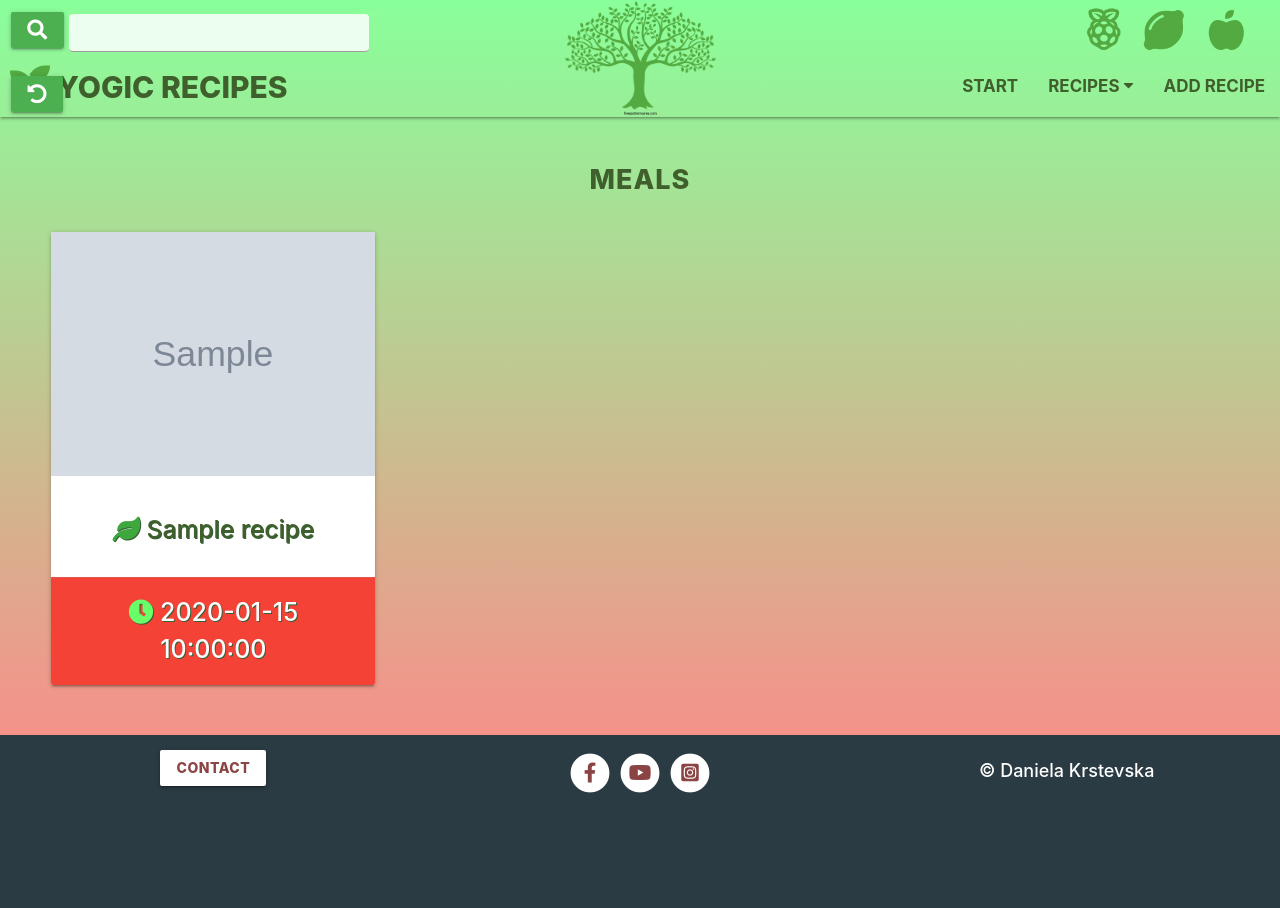
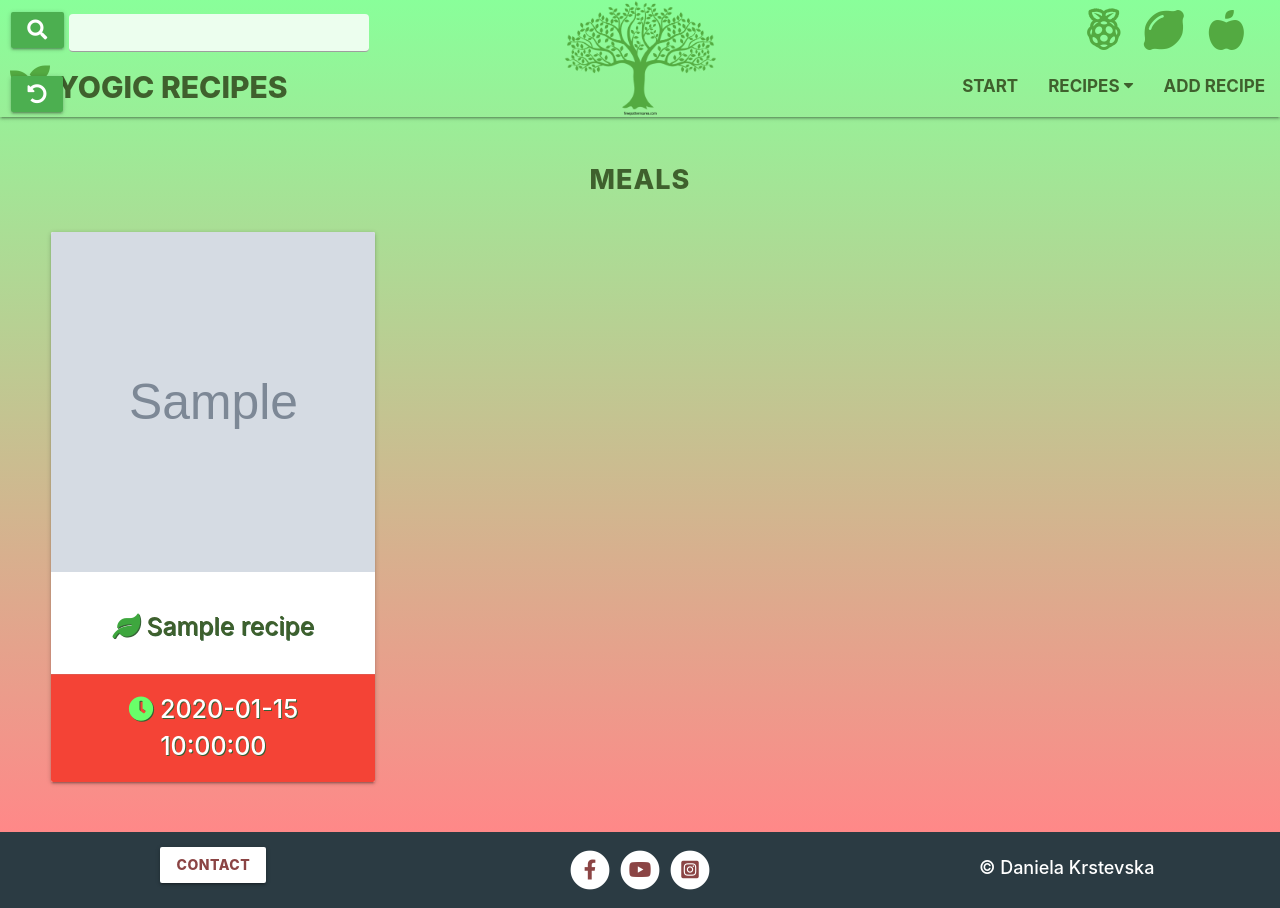
Before and after one commit to Code-Institute-Submissions/data-centric-1, a Flask app: page /meals in a window 1280 px wide. Before the commit the page ends 793 px from the top, so only its background shows below. Run offline with Flask 2, Linux system fonts and the light colour scheme; grey boxes marked "Sample" are stand-in pictures; a database or web service that is not in the repository returns one stand-in record (values such as "Sample title"); some libraries are stand-ins or nearby versions.

Commit message:
added object fit to images in category

```diff
--- a/static/css/style.css
+++ b/static/css/style.css
@@ -454,6 +454,7 @@ td {
     border: 3px solid #0e610e;
     box-shadow: 0px 0px 8px rgb(44, 114, 17);
     text-transform: capitalize;
+    word-break: break-word;
 }
 
 .bullet > li {
@@ -595,6 +596,11 @@ font-size: 18px;
     word-break: break-word;
 }
 
+.card .card-image img {
+    object-fit: cover;
+    height: 340px;
+}
+
 /*-------------------------------------all_recipes.html*/
 
 .flash {
```
